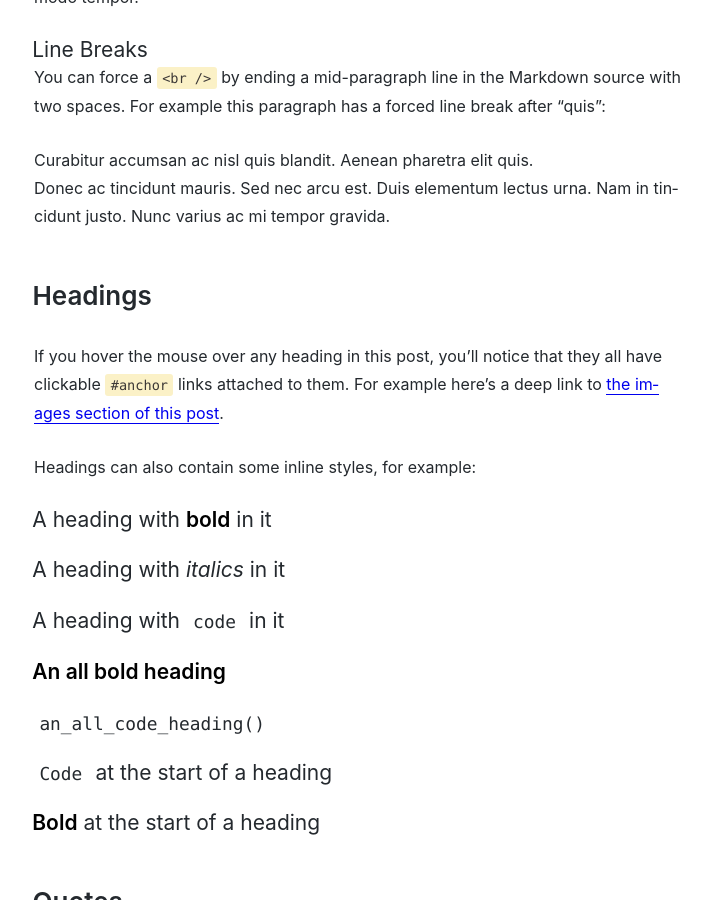
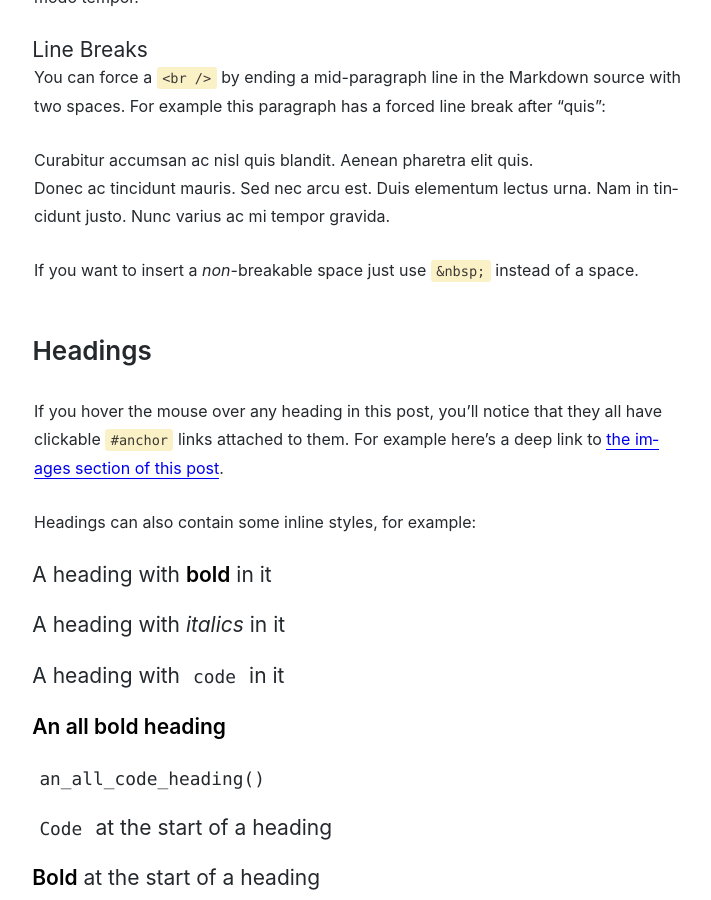
Before and after one commit to seanh/jekyll-theme-oatcake, a Jekyll site: the page built from _posts/2019-08-31-basics.md, in a window 1280 px wide and 900 px high, scrolled down 818 px. Shown: the whole window, without its empty margins (281-992 px from the left). Built offline with Jekyll 4.4.1, drawn with Linux system fonts in a browser that asks for light colours; our own code applies the rules of GitHub Pages for plain Markdown files.

Commit message:
Add non-breaking space example

```diff
--- a/_posts/2019-08-31-basics.md
+++ b/_posts/2019-08-31-basics.md
@@ -30,6 +30,8 @@ with two spaces. For example this paragraph has a forced line break after
 Curabitur accumsan ac nisl quis blandit. Aenean pharetra elit quis.
 Donec ac tincidunt mauris. Sed nec arcu est. Duis elementum lectus urna. Nam in
 tincidunt justo. Nunc varius ac mi tempor gravida.
+
+If you want to insert a _non_-breakable space just use `&nbsp;` instead of a space.
 
 Headings
 --------
```
